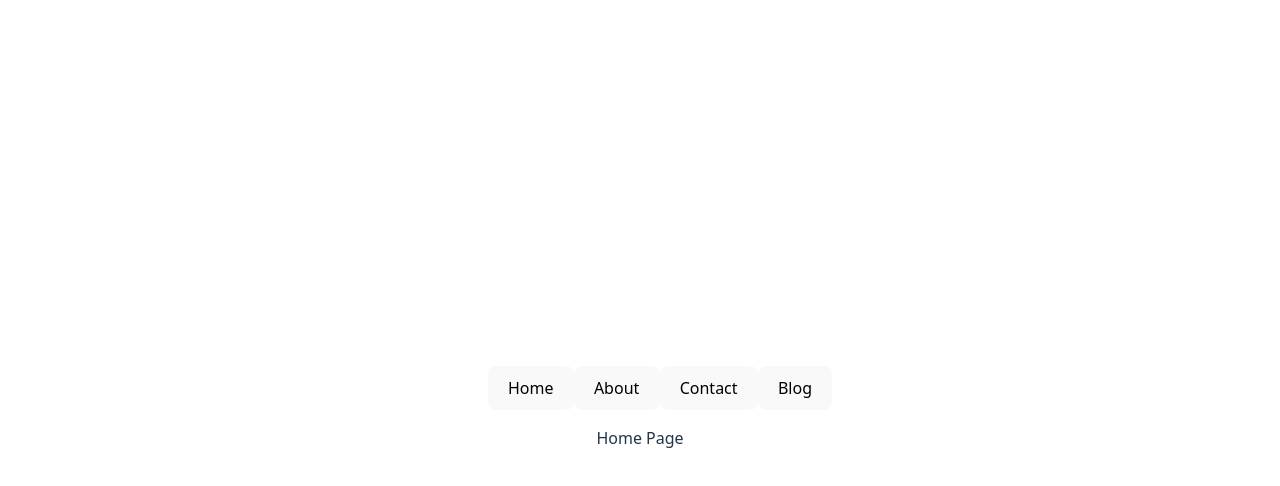
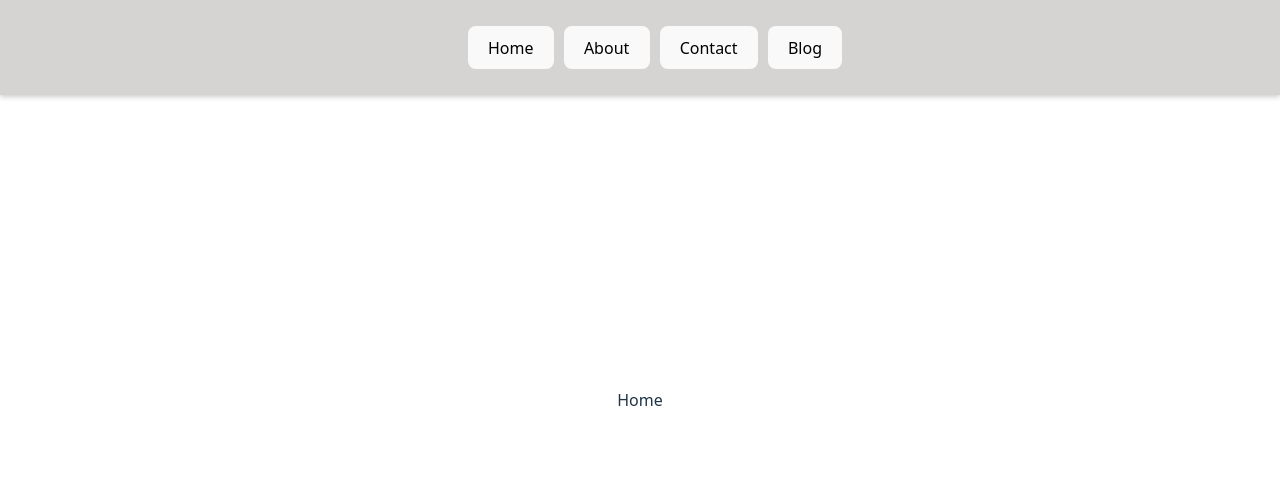
Before and after one commit to AminSBU/react-full-course, a React (Vite) app in the folder 16_Create_new_component_class/create_new_component_class/: page / in a window 1280 px wide. Shown: the top 486 px of the page. Built offline with nearby package versions, Linux system fonts and the light colour scheme.

Commit message:
create 3 page for using

```diff
--- /dev/null
+++ b/16_Create_new_component_class/create_new_component_class/src/About.jsx
@@ -0,0 +1,5 @@
+const About = () => (
+    <div>About</div>
+)
+
+export default About;
--- /dev/null
+++ b/16_Create_new_component_class/create_new_component_class/src/Contact.jsx
@@ -0,0 +1,5 @@
+const Contact = () => (
+    <div>Contact</div>
+)
+
+export default Contact;
--- /dev/null
+++ b/16_Create_new_component_class/create_new_component_class/src/Home.jsx
@@ -0,0 +1,5 @@
+const Home = () => (
+    <div>Home</div>
+)
+
+export default Home;
--- /dev/null
+++ b/16_Create_new_component_class/create_new_component_class/src/NavBar.css
@@ -0,0 +1,45 @@
+.navbar {
+  position: fixed; /* Fixes the navbar at the top */
+  top: 0; /* Aligns it to the top of the viewport */
+  left: 0; /* Aligns it to the left */
+  width: 100%; /* Makes it span the full width */
+  background-color: #d6d3d3; /* Dark background for visibility */
+  z-index: 1000; /* Ensures it stays above other content */
+  padding: 10px 0; /* Adds some padding */
+  box-shadow: 0 2px 5px rgba(0, 0, 0, 0.2); /* Optional: adds a shadow for depth */
+}
+
+.Nav{
+    list-style: none;
+    display: flex;
+    justify-content: center;
+    margin: 0;
+    padding: 0;
+}
+
+.Nav li {
+  margin: 0 15px; /* Adds spacing between buttons */
+}
+
+.Nav li button {
+  background-color: #007bff; /* Button background color */
+  color: white; /* Button text color */
+  border: none; /* Removes default border */
+  padding: 8px 16px; /* Adds padding to buttons */
+  border-radius: 5px; /* Rounds button corners */
+  cursor: pointer; /* Pointer cursor on hover */
+  font-size: 16px; /* Adjusts font size */
+}
+
+.Nav li button:hover {
+  background-color: #0056b3; /* Darker shade on hover */
+}
+
+/* Optional: Active link styling */
+.Nav li a.active button {
+  background-color: #28a745; /* Green for active link */
+}
+
+.btn{
+  margin-right: 10px;
+}
--- a/16_Create_new_component_class/create_new_component_class/src/NavBar.jsx
+++ b/16_Create_new_component_class/create_new_component_class/src/NavBar.jsx
@@ -1,14 +1,15 @@
-import React from "react";
+import './NavBar.css'
+
 import { Link, Routes, Route } from 'react-router-dom';
 
 function NavBar() {
   return (
-    <nav>
-      <ul>
-        <Link to="/"><button>Home</button></Link>
-        <Link to="/about"><button>About</button></Link>
-        <Link to="/contact"><button>Contact</button></Link>
-        <Link to="/blog"><button>Blog</button></Link>
+    <nav className='navbar'>
+      <ul className="nav">
+        <Link to="/"><button className='btn'>Home</button></Link>
+        <Link to="/about"><button className='btn'>About</button></Link>
+        <Link to="/contact"><button className='btn'>Contact</button></Link>
+        <Link to="/blog"><button className='btn'>Blog</button></Link>
       </ul>
     </nav>
   );
```
Also changed, not shown: 16_Create_new_component_class/create_new_component_class/src/App.jsx (+3 -9 lines).
